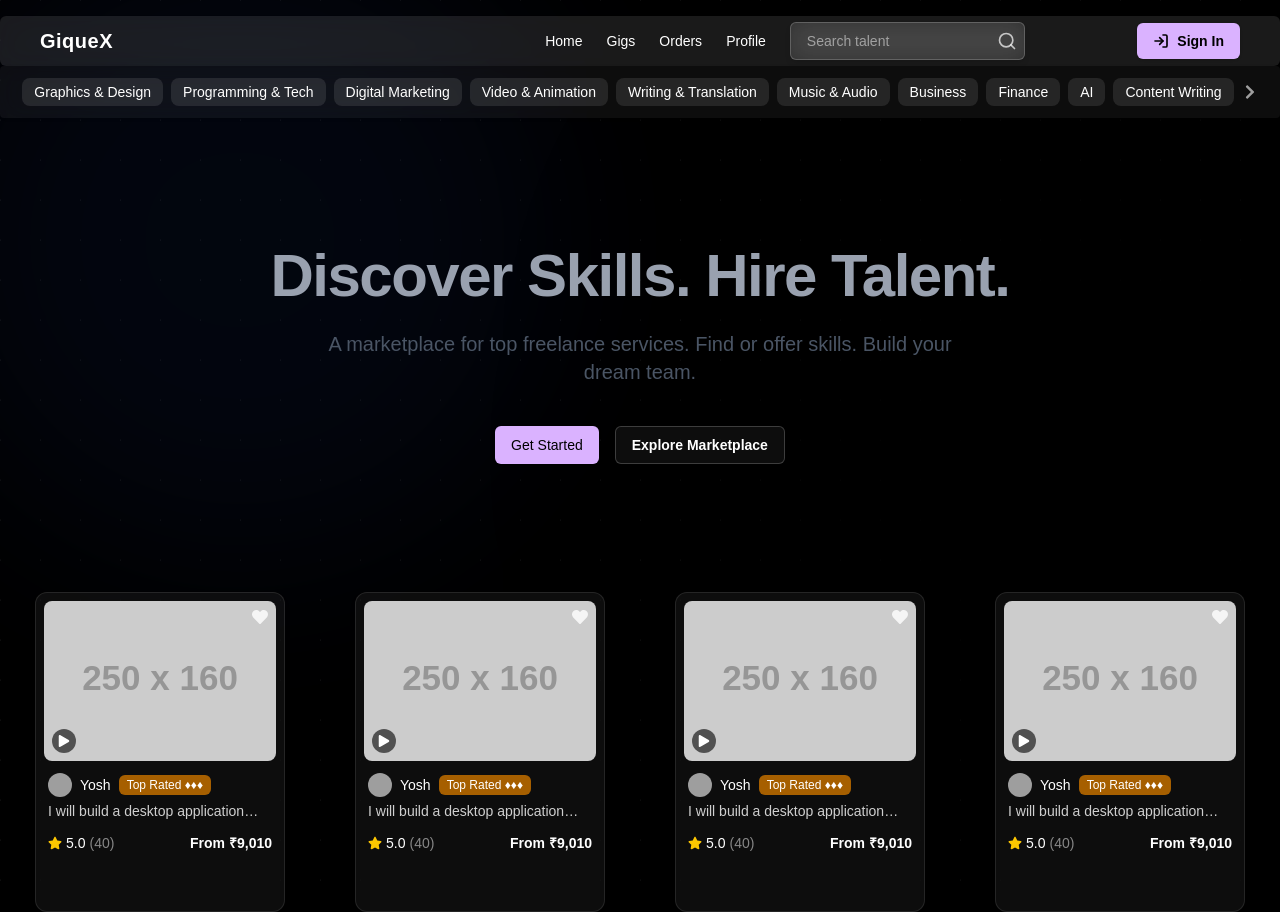
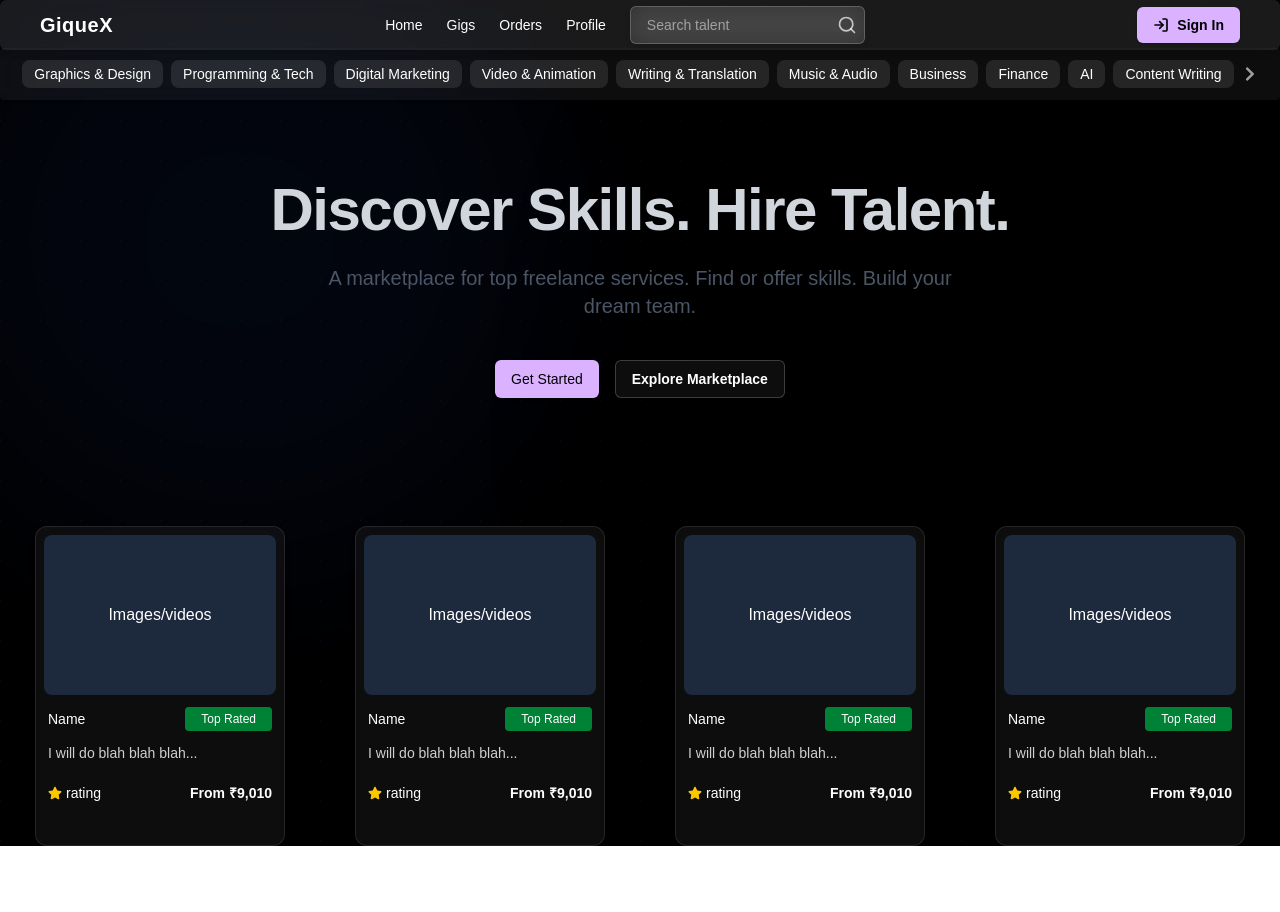
Before and after one commit to Sukhwinder-i0/GiqueX, a Next.js app in the folder client/: page / in a window 1280 px wide. After the commit the page ends 846 px from the top, so only its background shows below. Built offline with nearby package versions, Linux system fonts and the light colour scheme; grey boxes are pictures that could not be loaded.

Commit message:
navbar fixed

```diff
--- a/client/src/components/Hero.tsx
+++ b/client/src/components/Hero.tsx
@@ -5,10 +5,10 @@ import { motion } from 'framer-motion';
 
 export default function HeroSection() {
   return (
-    <section className="flex flex-col items-center justify-center text-center px-6 py-24 md:py-32 relative z-10">
+    <section className="flex flex-col items-center justify-center text-center px-6 py-24 md:py-32 relative">
 
       <motion.h1
-        className="text-4xl md:text-6xl font-extrabold text-gray-400 tracking-tight"
+        className="text-4xl md:text-6xl font-extrabold text-gray-300 tracking-tight"
         initial={{ opacity: 0, y: 10 }}
         animate={{ opacity: 1, y: 0 }}
         transition={{ duration: 0.6 }}
--- a/client/src/components/Navbar.tsx
+++ b/client/src/components/Navbar.tsx
@@ -11,13 +11,13 @@ export default function Navbar() {
 
   return (
     <>
-      <div className="mt-4 max-w-7xl mx-auto px-10 py-1.5 flex justify-between items-center backdrop-blur-md bg-white/10 border-white/20 shadow-md rounded-md">
+      <div className="w-full fixed mx-auto px-10 py-1.5 flex justify-between items-center backdrop-blur-md bg-white/10 border-white/50 shadow-md rounded-md z-10">
 
         <Link href="/" className="text-xl font-bold text-white tracking-wide">
           GiqueX
         </Link>
 
-        <nav className="hidden md:flex items-center justify-around gap-6 text-white text-sm font-medium w-[40%] relative left-40">
+        <nav className="hidden md:flex items-center justify-around gap-6 text-white text-sm font-medium w-[40%] ">
           <Link href="/">Home</Link>
           <Link href="/gigs">Gigs</Link>
           <Link href="/orders">Orders</Link>
--- a/client/src/components/ui/CategoryNav.tsx
+++ b/client/src/components/ui/CategoryNav.tsx
@@ -20,7 +20,7 @@ const CategoryNav = ()  => {
   const containerRef = useRef<HTMLDivElement>(null)
 
   return (
-    <div className="max-w-7xl mx-auto px-4 py-3 flex justify-center items-center bg-white/5 backdrop-blur-md  border-white/10 sticky top-0 z-30 shadow-sm rounded">
+    <div className="max-w-7xl mx-auto px-4 py-3 flex justify-center items-center bg-white/5 backdrop-blur-md  border-white/10 sticky top-12 shadow-sm rounded">
       <div
         ref={containerRef}
         className="flex items-center gap-2 whitespace-nowra"
--- a/client/src/components/ui/GigsCard.tsx
+++ b/client/src/components/ui/GigsCard.tsx
@@ -6,44 +6,28 @@ const GigsCard = () => {
   return (
     <div className="w-[250px] min-h-[320px] rounded-xl bg-white/5 backdrop-blur-lg border border-white/10 p-2 flex flex-col shadow-md transition hover:shadow-xl hover:-translate-y-1 hover:bg-white/10">
 
-      {/* Thumbnail */}
-      <div className="relative w-full h-40 rounded-lg overflow-hidden">
-        <img
-          src="https://via.placeholder.com/250x160?text=Thumbnail"
-          alt="Gig thumbnail"
-          className="w-full h-full object-cover"
-        />
-        {/* Play Button */}
-        <div className="absolute left-2 bottom-2 bg-black/60 p-1.5 rounded-full text-white text-xs">
-          <FaPlay />
-        </div>
-        {/* Heart Icon */}
-        <div className="absolute top-2 right-2 text-white/80 hover:text-pink-400 cursor-pointer">
-          <FaHeart />
-        </div>
+      <div className="relative w-full h-40 flex justify-center items-center text-white bg-slate-800 rounded-lg overflow-hidden">
+
+        Images/videos
+
       </div>
 
-      {/* Gig Info */}
       <div className="mt-3 px-1 flex flex-col gap-1">
-        {/* Seller + Badge */}
-        <div className="flex items-center gap-2 text-sm">
-          <img
-            src="https://i.pravatar.cc/30"
-            alt="Seller"
-            className="w-6 h-6 rounded-full"
-          />
-          <span className="font-medium text-white">Yosh</span>
-          <span className="bg-yellow-700 text-xs text-white px-2 py-0.5 rounded-md">
-            Top Rated ♦♦♦
+        <div className="flex items-center justify-between gap-2 text-sm">
+
+
+          <span className="font-medium text-white">Name</span>
+          <span className="bg-green-700 text-xs text-white px-4 py-1 rounded-sm">
+            Top Rated
           </span>
         </div>
-        <p className="text-white/80 text-sm line-clamp-1">
-          I will build a desktop application with modern style...
+        <p className="text-white/80 text-sm line-clamp-1 mt-2">
+          I will do blah blah blah...
         </p>
 
-        <div className="flex items-center justify-between mt-2 text-sm">
+        <div className="flex items-center justify-between mt-4 text-sm">
           <span className="flex items-center gap-1 text-white font-medium">
-            <FaStar className="text-yellow-400" /> 5.0 <span className="text-white/50">(40)</span>
+            <FaStar className="text-yellow-400" /> rating
           </span>
           <span className="text-white font-semibold">From ₹9,010</span>
         </div>
```
